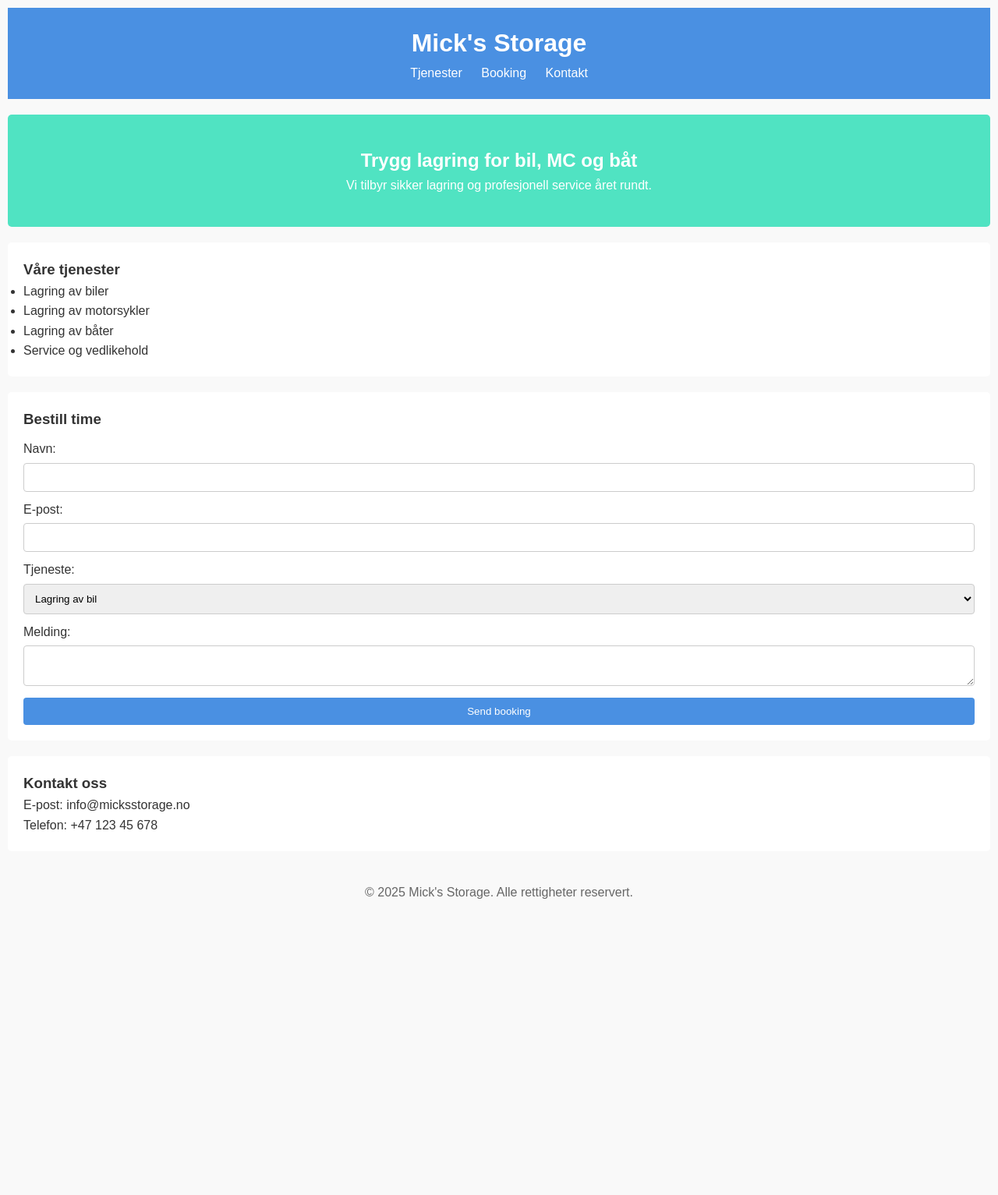
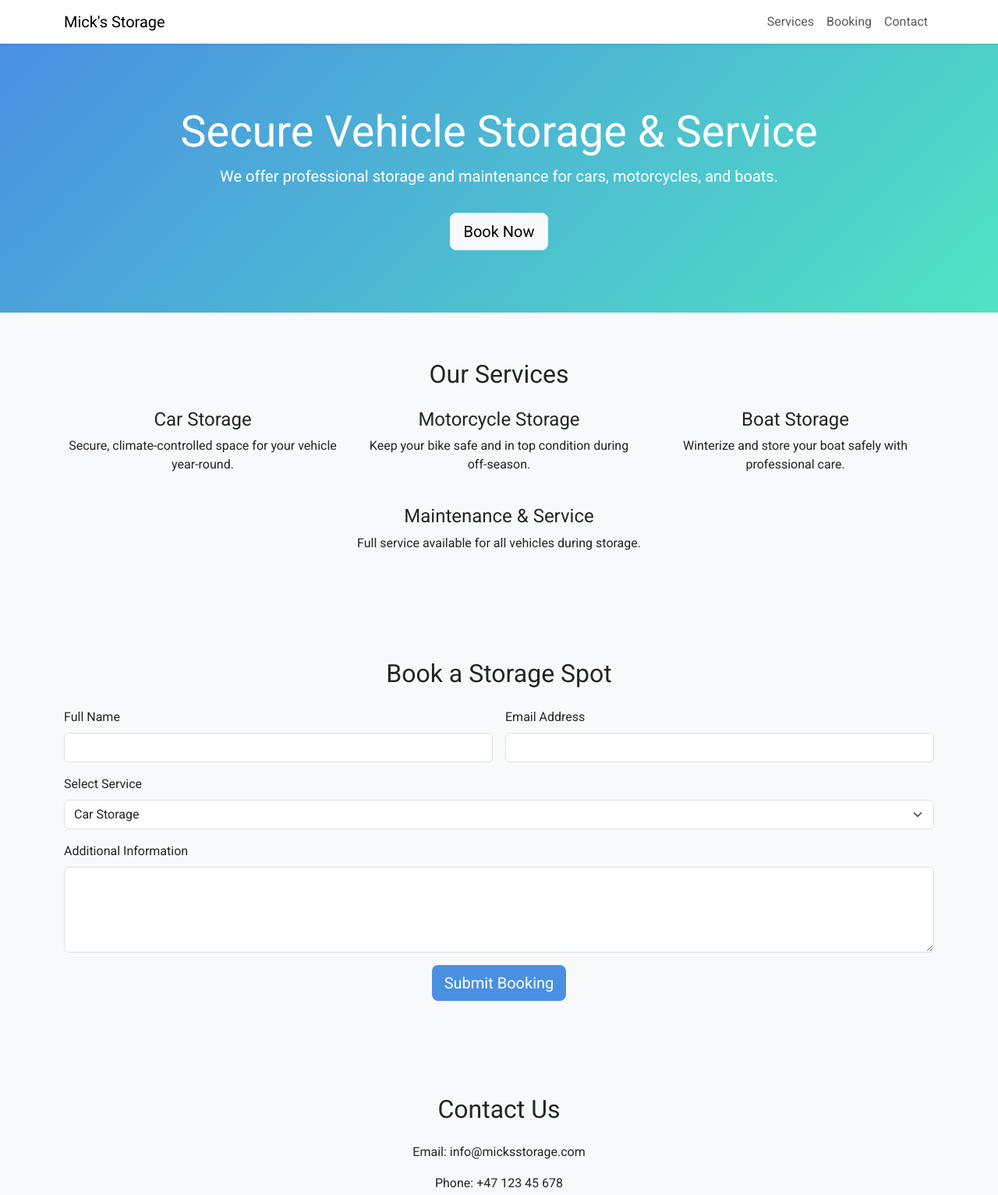
Before and after one commit to stamar1986/micks-storage.github.io, a plain HTML site: page index.html in a window 1280 px wide. Shown: the top 1533 px of the page at 78% size. Before the commit the page ends 1167 px from the top, so only its background shows below. Drawn offline with nearby package versions, Linux system fonts and the light colour scheme.

Commit message:
Update index.html

```diff
--- a/index.html
+++ b/index.html
@@ -1,68 +1,137 @@
 <!DOCTYPE html>
-<html lang="nb">
+<html lang="en">
 <head>
   <meta charset="UTF-8">
   <meta name="viewport" content="width=device-width, initial-scale=1.0">
   <title>Mick's Storage</title>
-    <link rel="stylesheet" href="style.css">
+  <link href="https://cdn.jsdelivr.net/npm/bootstrap@5.3.3/dist/css/bootstrap.min.css" rel="stylesheet">
+  <link href="https://fonts.googleapis.com/css2?family=Roboto:wght@400;700&display=swap" rel="stylesheet">
+  <style>
+    body {
+      font-family: 'Roboto', sans-serif;
+      background-color: #f8f9fa;
+    }
+    .hero {
+      background: linear-gradient(135deg, #4A90E2, #50E3C2);
+      color: white;
+      padding: 80px 20px;
+      text-align: center;
+    }
+    .services, .booking, .contact {
+      padding: 60px 20px;
+    }
+    footer {
+      background: #343a40;
+      color: white;
+      text-align: center;
+      padding: 20px 0;
+      margin-top: 60px;
+    }
+    .btn-primary {
+      background-color: #4A90E2;
+      border: none;
+    }
+    .btn-primary:hover {
+      background-color: #357ABD;
+    }
+  </style>
 </head>
 <body>
-    <header>
-        <h1>Mick's Storage</h1>
-        <nav>
-            <a href="#services">Tjenester</a>
-            <a href="#booking">Booking</a>
-            <a href="#contact">Kontakt</a>
+
+<nav class="navbar navbar-expand-lg navbar-light bg-white shadow-sm">
+  <div class="container">
+    <a class="navbar-brand" href="#">Mick's Storage</a>
+    <button class="navbar-toggler" type="button" data-bs-toggle="collapse" data-bs-target="#navbarNav">
+      <span class="navbar-toggler-icon"></span>
+    </button>
+    <div class="collapse navbar-collapse" id="navbarNav">
+      <ul class="navbar-nav ms-auto">
+        <li class="nav-item"><a class="nav-link" href="#services">Services</a></li>
+        <li class="nav-item"><a class="nav-link" href="#booking">Booking</a></li>
+        <li class="nav-item"><a class="nav-link" href="#contact">Contact</a></li>
+      </ul>
+    </div>
+  </div>
 </nav>
+
+<header class="hero">
+  <div class="container">
+    <h1 class="display-4">Secure Vehicle Storage & Service</h1>
+    <p class="lead">We offer professional storage and maintenance for cars, motorcycles, and boats.</p>
+    <a href="#booking" class="btn btn-light btn-lg mt-3">Book Now</a>
+  </div>
 </header>
 
-    <section class="hero">
-        <h2>Trygg lagring for bil, MC og båt</h2>
-        <p>Vi tilbyr sikker lagring og profesjonell service året rundt.</p>
+<section id="services" class="services text-center">
+  <div class="container">
+    <h2 class="mb-4">Our Services</h2>
+    <div class="row">
+      <div class="col-md-4">
+        <h4>Car Storage</h4>
+        <p>Secure, climate-controlled space for your vehicle year-round.</p>
+      </div>
+      <div class="col-md-4">
+        <h4>Motorcycle Storage</h4>
+        <p>Keep your bike safe and in top condition during off-season.</p>
+      </div>
+      <div class="col-md-4">
+        <h4>Boat Storage</h4>
+        <p>Winterize and store your boat safely with professional care.</p>
+      </div>
+      <div class="col-12 mt-4">
+        <h4>Maintenance & Service</h4>
+        <p>Full service available for all vehicles during storage.</p>
+      </div>
+    </div>
+  </div>
 </section>
 
-    <section id="services">
-        <h3>Våre tjenester</h3>
-        <ul>
-            <li>Lagring av biler</li>
-            <li>Lagring av motorsykler</li>
-            <li>Lagring av båter</li>
-            <li>Service og vedlikehold</li>
-        </ul>
+<section id="booking" class="booking bg-light">
+  <div class="container">
+    <h2 class="text-center mb-4">Book a Storage Spot</h2>
+    <form action="mailto:your@email.com" method="post" enctype="text/plain" class="row g-3">
+      <div class="col-md-6">
+        <label for="name" class="form-label">Full Name</label>
+        <input type="text" class="form-control" id="name" name="name" required>
+      </div>
+      <div class="col-md-6">
+        <label for="email" class="form-label">Email Address</label>
+        <input type="email" class="form-control" id="email" name="email" required>
+      </div>
+      <div class="col-12">
+        <label for="service" class="form-label">Select Service</label>
+        <select class="form-select" id="service" name="service">
+          <option value="car">Car Storage</option>
+          <option value="motorcycle">Motorcycle Storage</option>
+          <option value="boat">Boat Storage</option>
+          <option value="service">Maintenance</option>
+        </select>
+      </div>
+      <div class="col-12">
+        <label for="message" class="form-label">Additional Information</label>
+        <textarea class="form-control" id="message" name="message" rows="4"></textarea>
+      </div>
+      <div class="col-12 text-center">
+        <button type="submit" class="btn btn-primary btn-lg">Submit Booking</button>
+      </div>
+    </form>
+  </div>
 </section>
 
-    <section id="booking">
-        <h3>Bestill time</h3>
-        <form action="mailto:your@email.com" method="post" enctype="text/plain">
-            <label for="name">Navn:</label>
-            <input type="text" id="name" name="name" required>
-
-            <label for="email">E-post:</label>
-            <input type="email" id="email" name="email" required>
-
-            <label for="service">Tjeneste:</label>
-            <select id="service" name="service">
-                <option value="lagring-bil">Lagring av bil</option>
-                <option value="lagring-mc">Lagring av MC</option>
-                <option value="lagring-båt">Lagring av båt</option>
-                <option value="service">Service</option>
-            </select>
-
-            <label for="message">Melding:</label>
-            <textarea id="message" name="message"></textarea>
-
-            <button type="submit">Send booking</button>
-        </form>
-    </section>
-
-    <section id="contact">
-        <h3>Kontakt oss</h3>
-        <p>E-post: info@micksstorage.no</p>
-        <p>Telefon: +47 123 45 678</p>
+<section id="contact" class="contact text-center">
+  <div class="container">
+    <h2 class="mb-4">Contact Us</h2>
+    <p>Email: info@micksstorage.com</p>
+    <p>Phone: +47 123 45 678</p>
+  </div>
 </section>
 
 <footer>
-        <p>© 2025 Mick's Storage. Alle rettigheter reservert.</p>
+  <div class="container">
+    <p>&copy; 2025 Mick's Storage. All rights reserved.</p>
+  </div>
 </footer>
+
+<script src="https://cdn.jsdelivr.net/npm/bootstrap@5.3.3/dist/js/bootstrap.bundle.min.js"></script>
 </body>
 </html>
```
Lines whose indentation alone changed are shown as unchanged.
